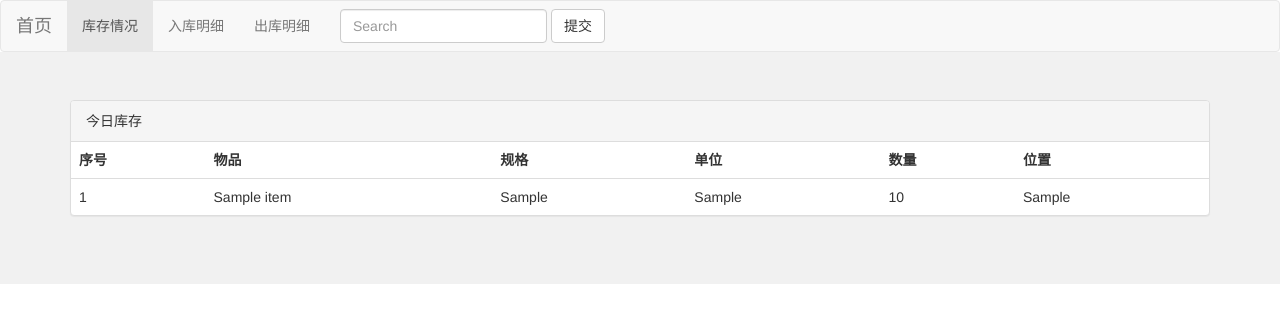
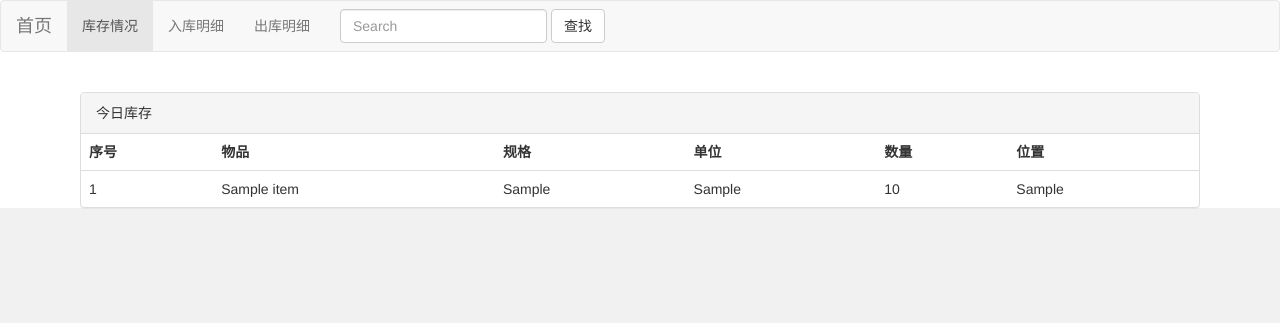
Before and after one commit to fatinmidage/InternalSystem, a Django app: page / in a window 1280 px wide. Shown: the top 323 px of the page. Run offline with Django 3.2, Linux system fonts and the light colour scheme; tables that the repository leaves empty hold one stand-in row (values such as "Sample post"); some libraries are stand-ins or nearby versions.

Commit message:
修改库存样式

```diff
--- a/Store/templates/base.html
+++ b/Store/templates/base.html
@@ -49,7 +49,7 @@
                     <div class="form-group">
                         <input type="text" class="form-control" placeholder="Search">
                     </div>
-                    <button type="submit" class="btn btn-default">提交</button>
+                    <button type="submit" class="btn btn-default">查找</button>
                 </form>
                 <ul class="nav navbar-nav navbar-right">
                 </ul>
--- a/Store/templates/storelist.html
+++ b/Store/templates/storelist.html
@@ -1,12 +1,15 @@
 {% extends 'base.html' %}
+{% load staticfiles %}
+
 
 {% block title %}广丰惠州库存管理系统{%endblock%}
 
+<link href="{% static 'storelist.css' %}" rel="stylesheet">
+
+
 {% block content %}
 
-<div class="jumbotron">
-  <div class="container">
-    <div class="panel panel-default">
+<div class="panel panel-default" style="margin-left: 80px;margin-top: 40px;margin-right: 80px;">
   <!-- Default panel contents -->
   <div class="panel-heading">
     今日库存
@@ -23,8 +26,8 @@
       <th>位置</th>
     </tr>
     {% for item in store %}
-
     <tr>
+      <!-- 这里要改成普通的序号，不用物品的id -->
       <td>{{item.item.id}}</td>
       <td>{{item.item.name}}</td>
       <td>{{item.item.item_model}}</td>
@@ -35,6 +38,4 @@
     {% endfor %}
   </table>
 </div>
-  </div>
-</div>
 {% endblock %}
--- a/static/base.css
+++ b/static/base.css
@@ -4,7 +4,11 @@ nav.navbar {
 }
 
 div.jumbotron {
-    background-color: rgb(241, 241, 241);
+    /* background-color: rgb(241, 241, 241); */
     margin-bottom: 0px;
     height: -webkit-fill-available;
 }
+
+html {
+    background-color:rgb(241, 241, 241);
+}
--- /dev/null
+++ b/static/storelist.css
@@ -0,0 +1,5 @@
+div {
+    margin-left: 80px;
+    margin-top: 80px;
+    margin-right: 80px;
+}
```
Lines whose indentation alone changed are shown as unchanged.
